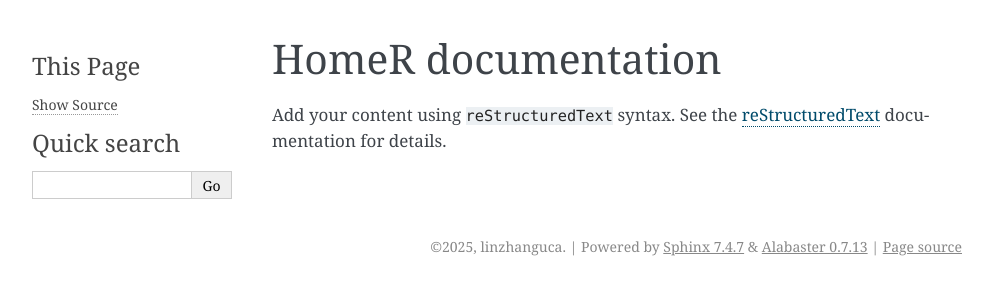
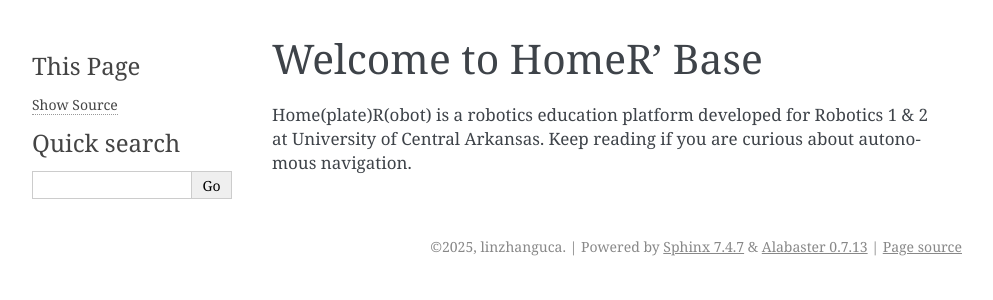
Before and after one commit to linzhangUCA/homer, a Sphinx documentation site: the page built from docs/index.rst, in a window 1280 px wide. Shown: the top 300 px of the page, without its empty margins (148-1141 px from the left). Built offline with Sphinx 7.4.7, drawn with Linux system fonts in a browser that asks for light colours.

Commit message:
update intro texts

```diff
--- a/docs/index.rst
+++ b/docs/index.rst
@@ -3,12 +3,11 @@
    You can adapt this file completely to your liking, but it should at least
    contain the root `toctree` directive.
 
-HomeR documentation
+Welcome to HomeR' Base
 ===================
 
-Add your content using ``reStructuredText`` syntax. See the
-`reStructuredText <https://www.sphinx-doc.org/en/master/usage/restructuredtext/index.html>`_
-documentation for details.
+Home(plate)R(obot) is a robotics education platform developed for Robotics 1 & 2 at University of Central Arkansas.
+Keep reading if you are curious about autonomous navigation.
 
 
 .. toctree::
```
